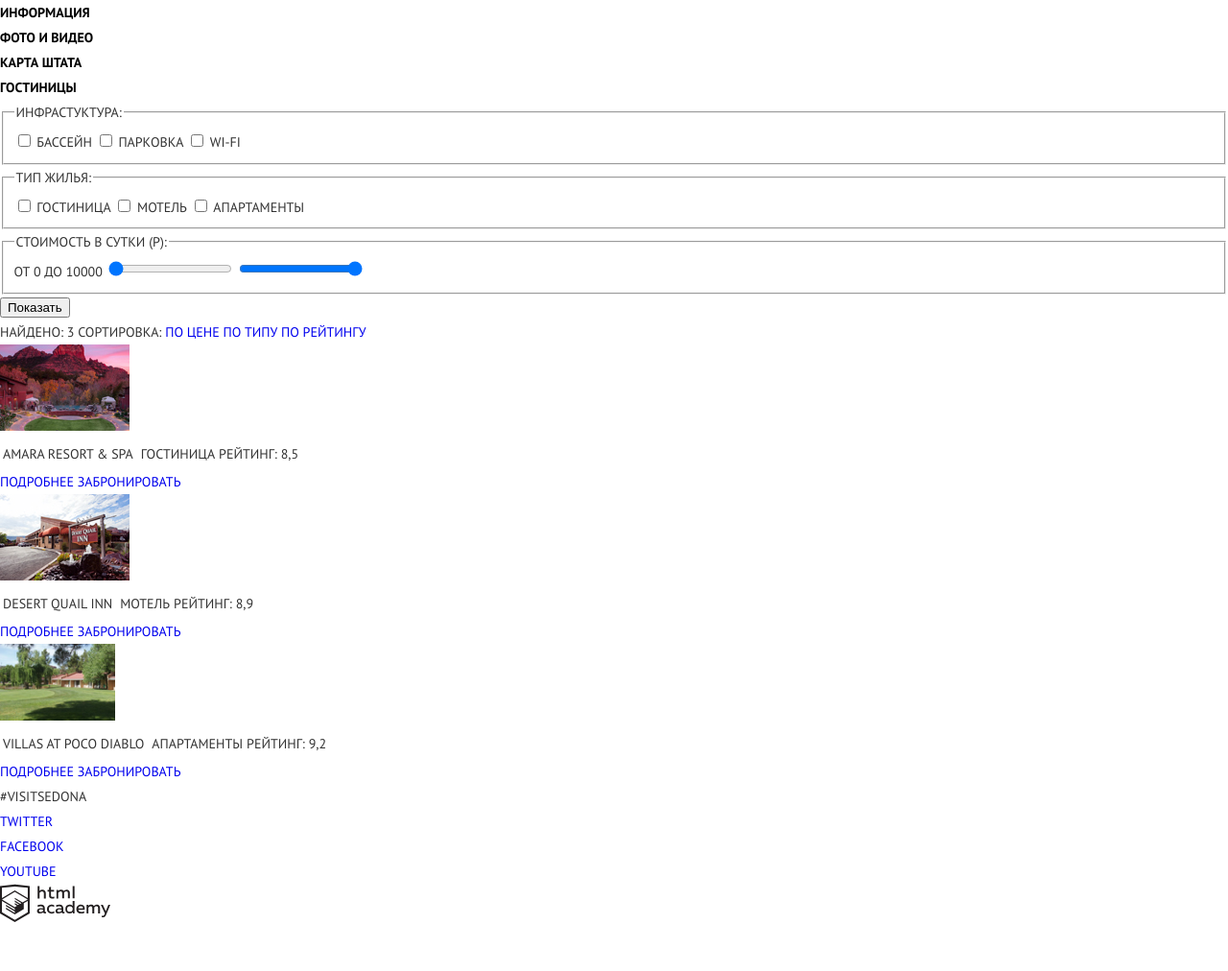
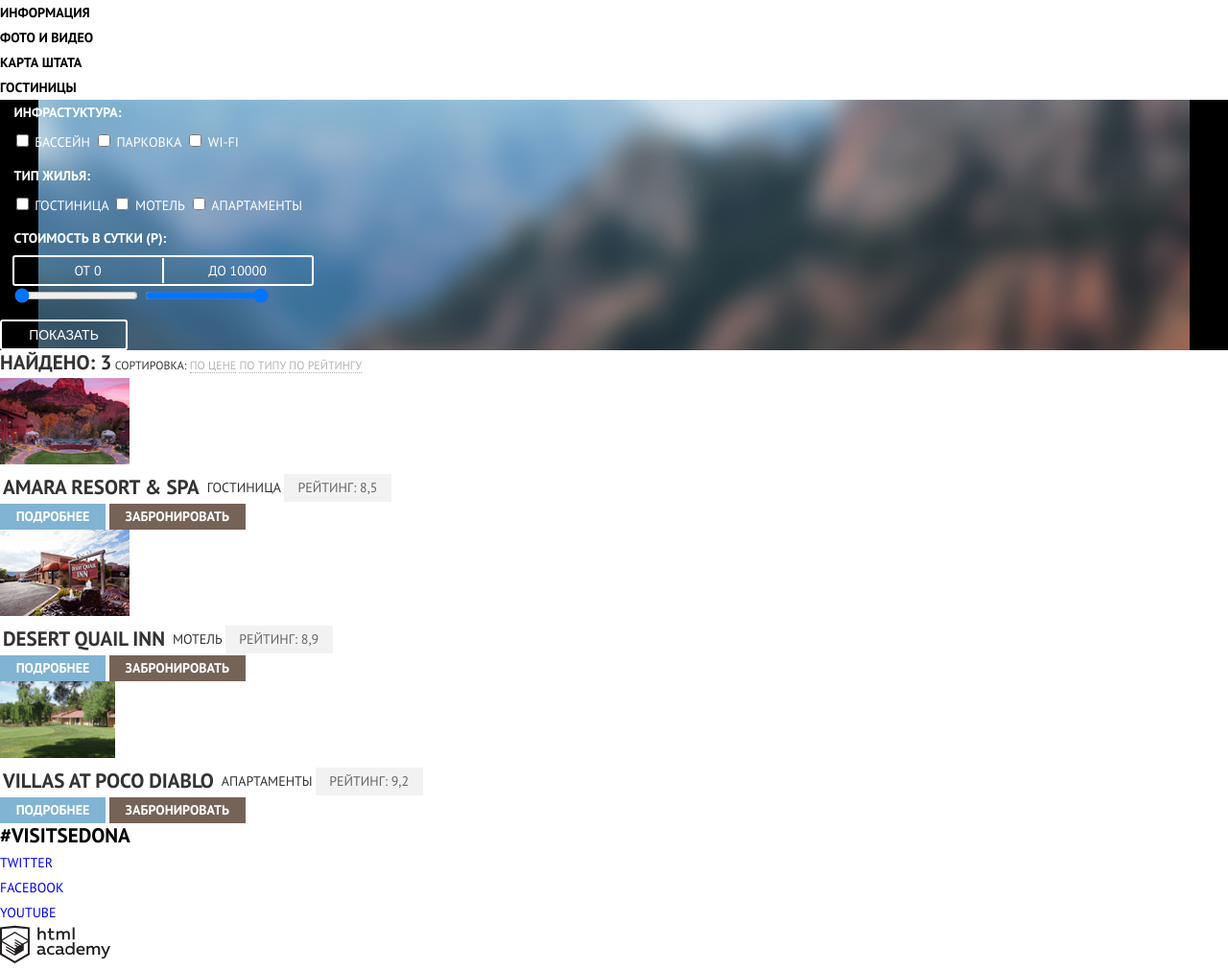
Before and after one commit to unstoo/508949-sedona, a plain HTML site: page catalog.html in a window 1280 px wide. Shown: the whole page at 96% size. Before the commit the page ends 970 px from the top, so only its background shows below. Drawn offline with Linux system fonts and the light colour scheme.

Commit message:
Some CSS for catalog.html

```diff
--- a/catalog.html
+++ b/catalog.html
@@ -7,7 +7,7 @@
     <link href="https://fonts.googleapis.com/css?family=PT+Sans:400,700&amp;subset=cyrillic" rel="stylesheet">
     <link rel="stylesheet" href="css/style.css">
   </head>
-  <body>
+  <body class='catalog-page'>
     <header class='main-header'>
       <nav class='main-navigation'>
         <ul class='site-navigation'>
@@ -43,10 +43,16 @@
         </fieldset>
         <fieldset>
           <legend>Стоимость в сутки (Р):</legend>
-          <label for='catalog_price_min'>От</label>
-          <output for='ccatalog_price_min' name='min'>0</output>
-          <label for='catalog_price_max'>До</label>
-          <output for='catalog_price_max' name='max'>10000</output>
+          <div class='minmax-group'>
+            <div class='minmax-cell'>
+              <label for='catalog_price_min'>От</label>
+              <output for='ccatalog_price_min' name='min'>0</output>
+            </div>
+            <div class='minmax-cell'>
+              <label for='catalog_price_max'>До</label>
+              <output for='catalog_price_max' name='max'>10000</output>
+            </div>
+          </div>
           <!-- Нужна помощь, чтобы понять, как тут думать по хтмл-семантичному-феншую. Не понимаю, как анализировать. ;) -->
 
           <input id='catalog_price_min' name='price-min' type='range' min='0' max='10000' value='0'>
@@ -54,9 +60,9 @@
         </fieldset>
         <button class='catalog-search-button' type='submit'>Показать</button>
       </form>
-      <section>
+      <section class='filters'>
         <h2 class='visually-hidden'>Сортировка результатов поиска</h2>
-        <span class='search-result-count'>Найдено: <span class='search-result-count-number'>3</span></span>
+        <span class='search-result-count'>Найдено: 3</span>
 
         <span>Сортировка:</span>
         <a href='#'>По цене</a>
@@ -118,7 +124,7 @@
       </ul>
     </main>
     <footer class='main-footer'>
-      <span class='footer-hashtag'>#VISITSEDONA</span>
+      <span class='hashtag'>#VISITSEDONA</span>
       <ul class='social-links'>
         <li><a href='#'>Twitter</a></li>
         <li><a href='#'>Facebook</a></li>
--- a/css/style.css
+++ b/css/style.css
@@ -222,3 +222,154 @@ ul {
   font-size: 21px;
   font-weight: bold;
 }
+
+
+.catalog-page {
+
+}
+
+.catalog-search-form {
+  color: white;
+  background-color: #000000;
+  background-image: url("../img/logo-catalog.jpg");
+  background-position: top center;
+  background-repeat: no-repeat;
+}
+
+.catalog-search-form fieldset {
+  border: none;
+}
+
+.catalog-search-form legend {
+  font-weight: bold;
+}
+
+.minmax-group {
+  display: flex;
+  align-items: center;
+  border: white solid 2px;
+  border-radius: 3px;
+  padding-top: 5px;
+  padding-bottom: 5px;
+  width: 314px;
+  height: 32px;
+  box-sizing: border-box;
+}
+
+.minmax-cell:first-child {
+  border-right: solid 2px white;
+
+}
+
+.minmax-cell {
+  font-size: 14px;
+
+  height: 22px;
+  width: 157px;
+  padding-bottom: 4px;
+  text-align: center;
+}
+
+.catalog-search-button {
+  background: transparent;
+  border: 2px solid white;
+  border-radius: 3px;
+  width: 133px;
+  height: 32px;
+
+  color: white;
+  font-weight: normal;
+  font-size: 14px;
+  text-transform: uppercase;
+}
+.catalog-search-button:hover {
+  background-color: white;
+  color: black;
+}
+.search-result-count {
+  font-size: 21px;
+  font-weight: bold;
+}
+
+section.filters {
+  font-size: 12px;
+
+}
+
+section.filters a {
+  color: black;
+  opacity: .3;
+  border-bottom: dotted 1px black;
+}
+
+section.filters a:hover {
+  color: #81b3d2;
+  border-bottom: dotted 1px #81b3d2;
+  opacity: 1;
+}
+
+section.filters a:active {
+  color: black;
+  opacity: 1;
+  border-bottom: none;
+}
+
+section.filters a .selected-filter {
+  color: #81b3d2;
+  opacity: 1;
+  border-bottom: none;
+}
+
+.hotel-search-name {
+  font-size: 21px;
+  font-weight: bold;
+}
+
+.hotel-search-rating {
+  width: 110px;
+  height: 27px;
+  background-color: #f2f2f2;
+
+  color: #666666;
+  text-align: center;
+}
+
+.blue-button {
+    display: inline-block;
+    width: 110px;
+    height: 27px;
+    background-color: #81b3d2;
+
+    color: white;
+    font-weight: bold;
+    text-align: center;
+
+}
+
+.blue-button:hover {
+  background-color: #669ec0;
+}
+.blue-button:active {
+  background-color: #5496bd;
+  color: rgba(255,255,255,.3);
+}
+
+.brown-button {
+  display: inline-block;
+  width: 142px;
+  height: 27px;
+  background-color: #766357;
+
+  color: white;
+  font-weight: bold;
+  text-align: center;
+
+}
+
+.brown-button:hover {
+  background-color: #604e43;
+}
+.brown-button:active {
+  background-color: #503e33;
+  color: rgba(255,255,255,.3);
+}
```
